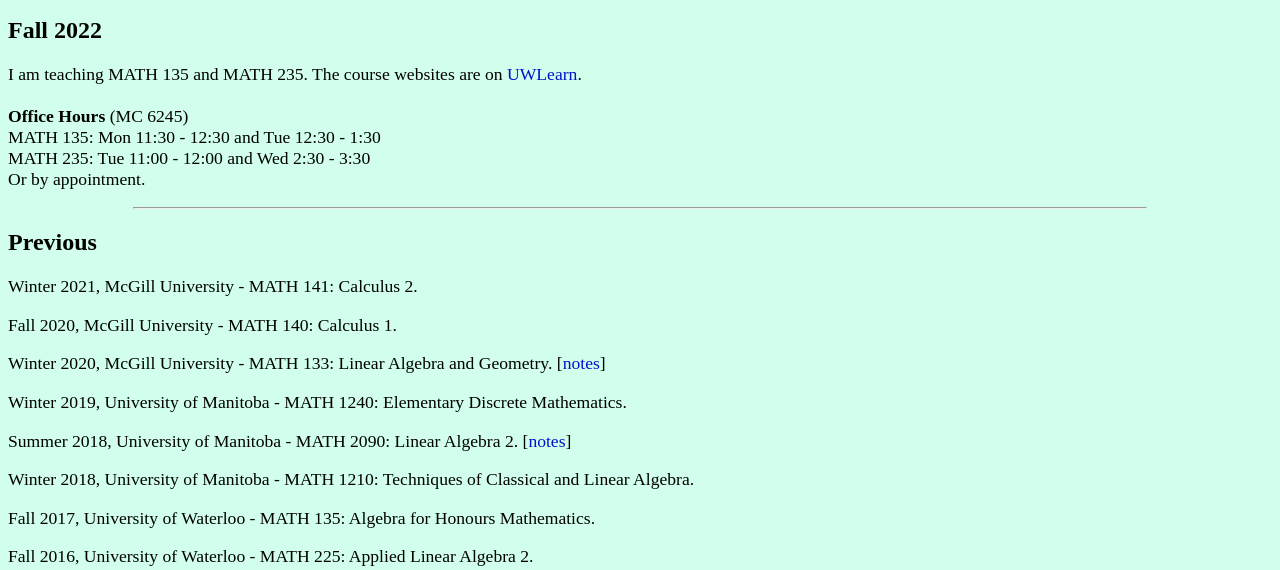
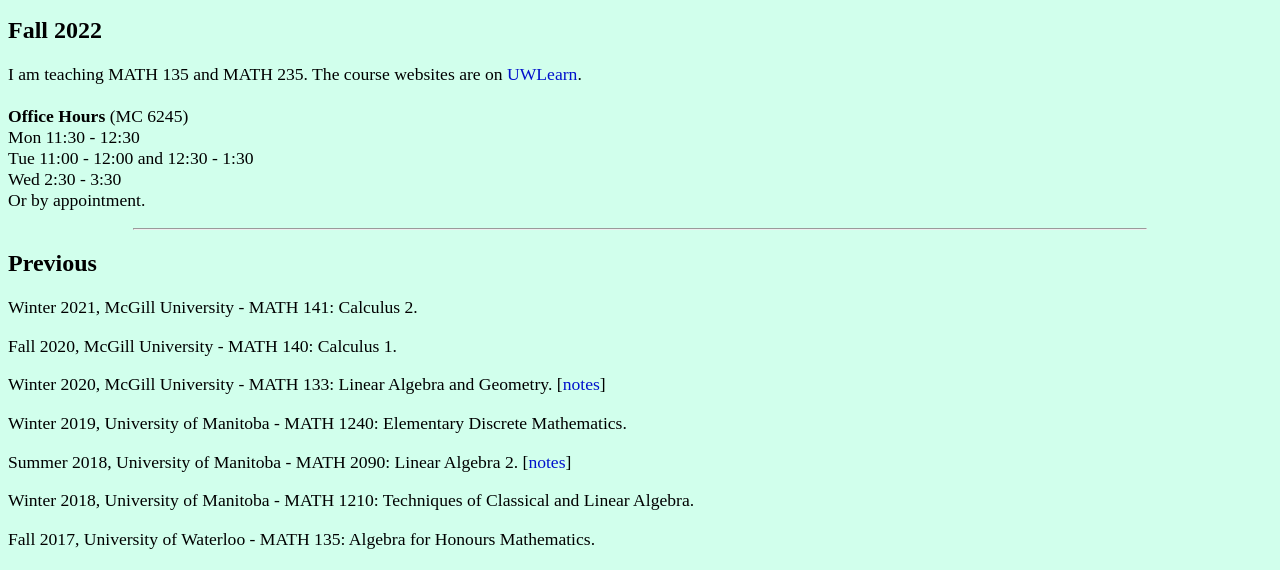
Before and after one commit to TyJGh/TyJGh.github.io, a plain HTML site: page teaching.html in a window 1280 px wide. Shown: the part 167-737 px from the top of the page. Drawn offline with Linux system fonts and the light colour scheme.

Commit message:
changed office hours

```diff
--- a/teaching.html
+++ b/teaching.html
@@ -107,8 +107,9 @@
 		<p id="maintext">I am teaching MATH 135 and MATH 235. The course websites are on <a href="https://learn.uwaterloo.ca/d2l/home">UWLearn</a>.<br>
 			<br>
 			<b>Office Hours</b> (MC 6245)<br>
-			MATH 135: Mon 11:30 - 12:30 and Tue 12:30 - 1:30<br>
-			MATH 235: Tue 11:00 - 12:00 and Wed 2:30 - 3:30<br>
+			Mon 11:30 - 12:30<br>
+			Tue 11:00 - 12:00 and 12:30 - 1:30<br>
+			Wed 2:30 - 3:30<br>
 			Or by appointment.
 	<hr width="80%"></p>
 	<h2>Previous</h2>
```
